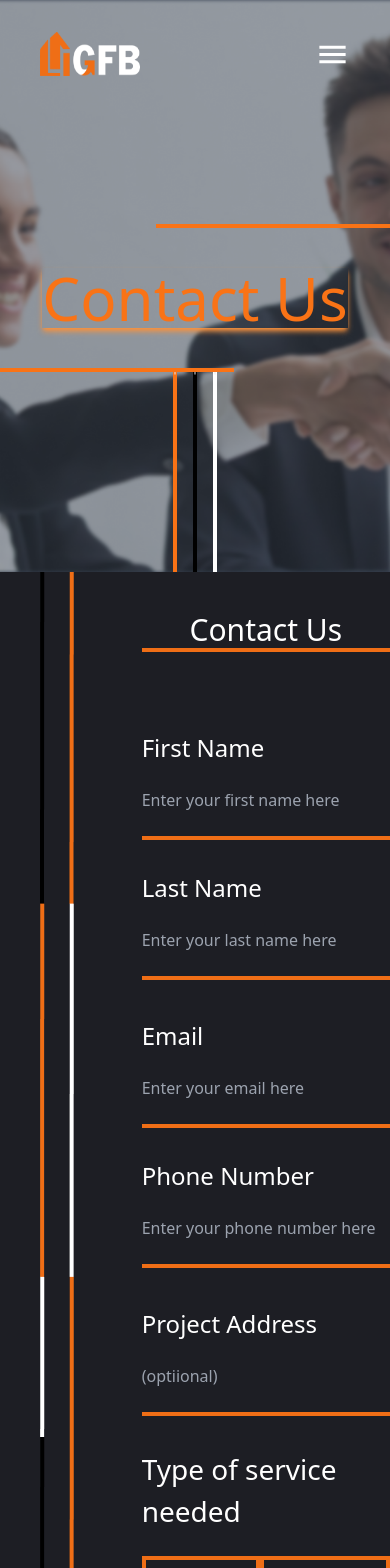
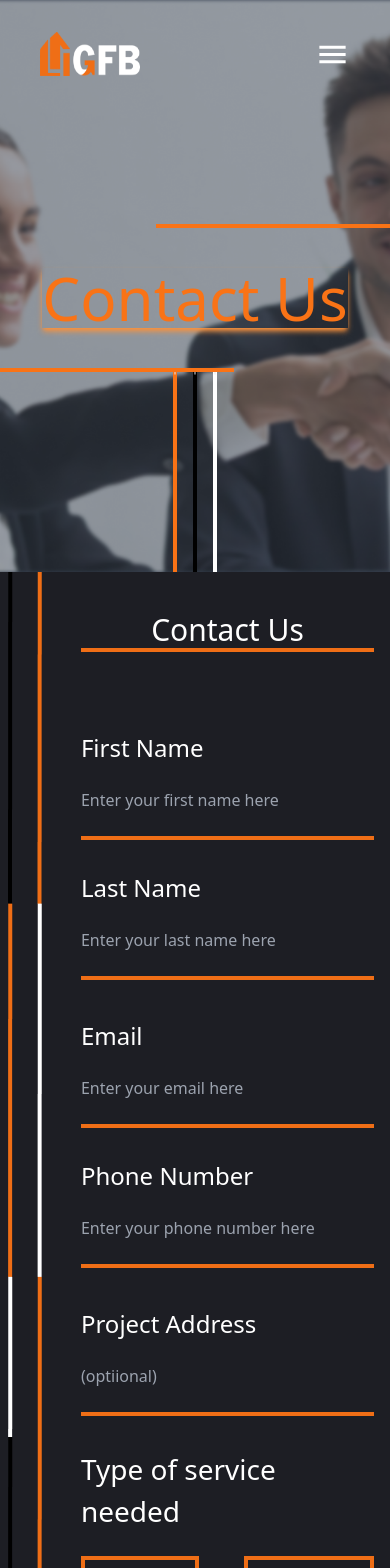
Before and after one commit to ErfanAalam/GFB, a React (Create React App) app: page /Contact in a window 390 px wide. Shown: the top 1568 px of the page. Built offline with nearby package versions, Linux system fonts and the light colour scheme; a web font is replaced by a local one.

Commit message:
responsive updates

```diff
--- a/src/Cards/ServicesCards.js
+++ b/src/Cards/ServicesCards.js
@@ -4,7 +4,7 @@ const ServicesCards = ({title,src}) => {
   return (
     <div className='h-[735px] w-[100%] md:w-[300px]  text-center '>
       <button className=' w-[200px]  md:w-[180px] py-2 shadow-md shadow-white p-1` text-[24px] md:text-[24px] mb-0 relative md:top-0 top-6 md:mb-14 tracking-wide leading-8 rounded-lg bg-[rgb(29,30,36)]  '>{title}</button>
-      <div className='h-[602px] w-[310px] md:w-[300px] flex flex-col items-center justify-end bg-cover bg-center rounded-[60px]' style={{backgroundImage:`url(${src})`}}>
+      <div className='h-[602px] w-[310ypx] md:w-[300px] flex flex-col items-center justify-end bg-cover bg-center rounded-[60px]' style={{backgroundImage:`url(${src})`}}>
             <a href="/" > <img src='Assets/Home/btn.png' alt='' className='w-[100%]'/></a>
       </div>
     </div>
--- a/src/screens/contact/Contact/index.js
+++ b/src/screens/contact/Contact/index.js
@@ -4,9 +4,9 @@ const ContactForm = () => {
   return (
     <div className='bg-[rgb(29,30,36)] flex gap-0 md:gap-10 xl:gap-40'>
 
-      <div className='w-[15%] md:w-[9%] xl:w-[3.4%] ml-10 bg-repeat ' style={{ backgroundImage: "url('Assets/Contact us/Lines/1.png')" }}></div>
+      <div className='w-[15%] md:w-[9%] xl:w-[3.4%] ml-2 xl:ml-10 bg-repeat ' style={{ backgroundImage: "url('Assets/Contact us/Lines/1.png')" }}></div>
 
-      <div className='text-white md:w-[80%] lg:ww-[70%] xl:w-[60%] md:ml-0 ml-14 py-10 xl:p-20'>
+      <div className='text-white md:w-[80%] lg:w-[70%] xl:w-[60%] md:ml-0 ml-0 py-10 p-4 xl:p-20'>
 
         <div className='flex flex-col items-center mb-20'>
           <h1 className='text-center text-3xl md:text-5xl '>Contact Us</h1>
@@ -33,7 +33,7 @@ const ContactForm = () => {
             <input type='email' placeholder='Enter your email here' className='border-none bg-[rgb(29,30,36)]' />
             <hr className=' border-t-4 border-[#EF6E16]' />
           </div>
-          <div className='flex flex-col gap-6 px-0 md:px-20npm run s'>
+          <div className='flex flex-col gap-6 px-0 md:px-20'>
             <label htmlFor='name' className='text-2xl'>Phone Number</label>
             <input type='number' placeholder='Enter your phone number here' className='border-none bg-[rgb(29,30,36)]' />
             <hr className=' border-t-4 border-[#EF6E16]' />
@@ -77,7 +77,7 @@ const ContactForm = () => {
             < hr className=' border-t-4 border-[#EF6E16]' />
           </div>
 
-          <div className='flex flex-col gap-6 w-[100%] md:w-[40%]'>
+          <div className='flex flex-col gap-6 w-[100%] md:w-[50%]'>
             <label className='text-[20px] md:text-3xl'>How Did You Hear About Us?</label>
             <input type='text' placeholder='(optional)' className='border-none bg-[rgb(29,30,36)]' />
             <hr className=' border-t-4 border-[#EF6E16]' />
--- a/src/screens/home/homeBanner/Index.js
+++ b/src/screens/home/homeBanner/Index.js
@@ -6,7 +6,7 @@ const Homebanner = () => {
 
   return (
     <main className='bg-cover pb-10 bg-gray-800 flex flex-col items-center ' style={{ backgroundImage: "url('/Assets/Home/Hero.png')" }}>
-      <h1 className={`text-[${colors.mainTextColor}] text-[38px] md:text-[46px] lg:text-[76px]  w-[100%]  text-center  px-2 md:w-[90%] lg:w-[100%] xl:w-[80%] 2xl:w-[50%] pt-[150px] h-[342px] leading-[44px] md:leading-[104px] tracking-[2px]  md:tracking-[6px]`}><span className='text-white' >G</span>uided by expertise <span className='text-white' >F</span>ueled by passion <span className='text-white' >B</span>uilt on trust</h1>
+      <h1 className={`text-[${colors.mainTextColor}] text-[38px] md:text-[46px] lg:text-[76px]  w-[100%]  text-center  px-2 md:w-[90%] lg:w-[100%] xl:w-[80%] 2xl:w-[45%] pt-[170px] h-[342px] leading-[44px] md:leading-[104px] tracking-[2px]  md:tracking-[6px]`}><span className='text-white' >G</span>uided by expertise <span className='text-white' >F</span>ueled by passion <span className='text-white' >B</span>uilt on trust</h1>
 
       <h3 className='text-white text-[23px] md:text-[30px] lg:text-[36px] w-[100%] md:w-[90%] lg:w-[60%] xl:w-[50%] 2xl:w-[30%] text-center  mb-10  md:pt-[200px]  md:leading-[60px] tracking-[2px]'>California's Commercial and Residential Specialists. </h3>
 
```
